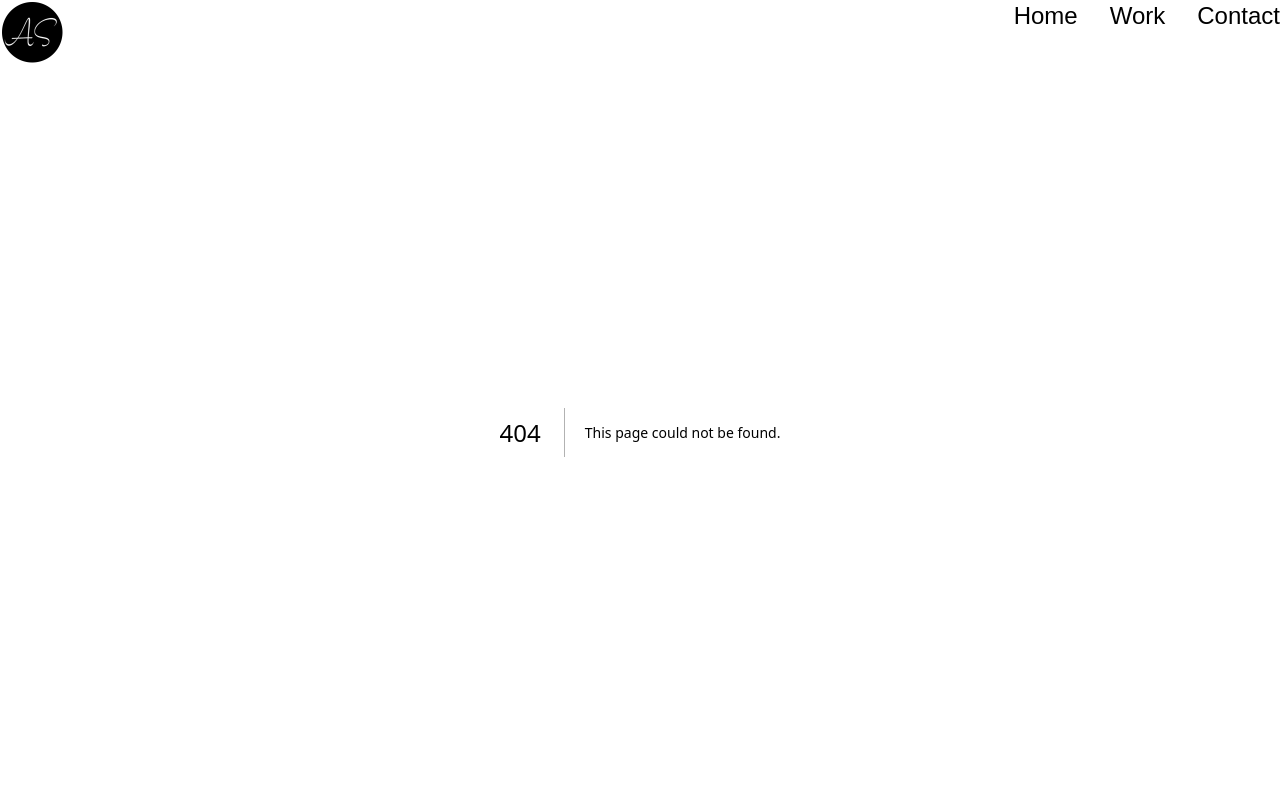
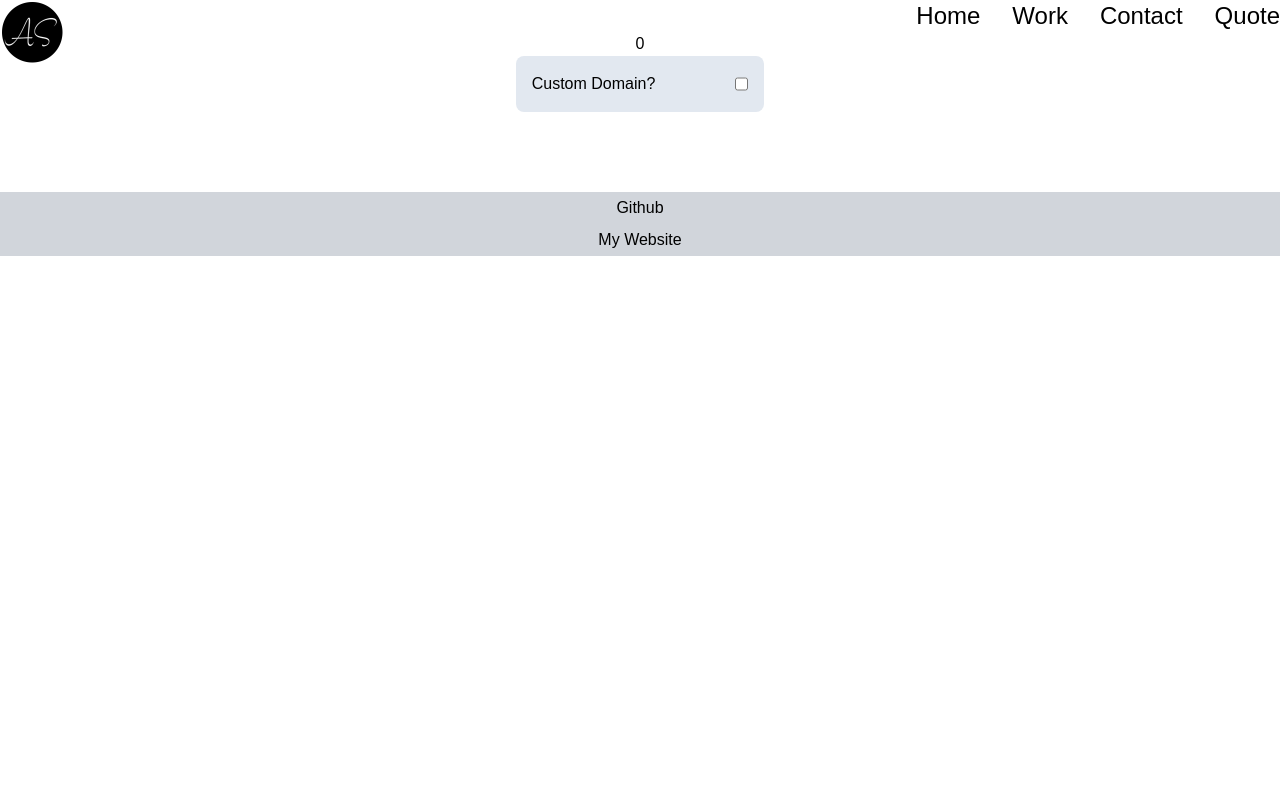
Before and after one commit to AroonSalotra/freelance-website, a Next.js app: page /quote in a window 1280 px wide. Before the commit this address had no page. Shown: the top 800 px of the page. Built offline with nearby package versions, Linux system fonts and the light colour scheme.

Commit message:
add quotes page

```diff
--- a/components/Navbar.tsx
+++ b/components/Navbar.tsx
@@ -13,7 +13,8 @@ const Navbar = () => {
     const navList: { body: string, redirect: string }[] = [
         { body: "Home", redirect: "/" },
         { body: "Work", redirect: "" },
-        { body: "Contact", redirect: "" }
+        { body: "Contact", redirect: "" },
+        { body: "Quote", redirect: "/quote" },
     ]
 
     return (
--- a/data/work-data.json
+++ b/data/work-data.json
@@ -10,7 +10,7 @@
         "imgUrl": "https://i.imgur.com/5kpGvdC.png"
     },
     {
-        "title": "Online Game",
+        "title": "Online Games",
         "body": "",
         "imgUrl": "https://i.imgur.com/pTeCofg.png"
     },
--- a/pages/index.tsx
+++ b/pages/index.tsx
@@ -9,6 +9,7 @@ import { MdPayment } from "react-icons/md"
 import { BsFillPencilFill } from "react-icons/bs"
 import Work from "../data/work-data.json"
 import { useInView } from "react-intersection-observer"
+import { AiFillLock, AiFillClockCircle, AiFillMobile } from "react-icons/ai"
 
 const fontStylistic = Dancing_Script({ subsets: ["latin"] })
 
@@ -16,11 +17,15 @@ export default function Home() {
 
   const [index, setIndex] = useState(90)
 
-  const { ref: refQuote, inView: observerBtn } = useInView({ triggerOnce: true })
-  const { ref: refWork, inView: observerWork } = useInView({ triggerOnce: false, threshold: 0.3 })
+  const { ref: refQuote, inView: observerBtn } = useInView({ triggerOnce: false })
+  const { ref: refWork, inView: observerWork } = useInView({ triggerOnce: false })
 
   const handleClick = () => {
     // return refWork.current?.scrollIntoView()
+  }
+
+  const handleSubmit = (e: React.FormEvent) => {
+    return e.preventDefault()
   }
 
   useEffect(() => {
@@ -86,34 +91,32 @@ export default function Home() {
 
       </section> */}
 
-      <section className="animate-stretch">
-        <h1 className="text-7xl font-serif py-12">Start your business today</h1>
-        <dl className="font-semibold max-w-3xl m-auto text-left">
+      <section className="animate-stretch bg-gray-100 border-b-8 py-20">
+        <h1 className="text-7xl font-serif pb-10">Start your business today</h1>
+        <dl className="max-w-3xl m-auto text-left text-2xl">
           <dt>TITLE</dt>
-          <dd className="pb-10">Lorem ipsum dolor sit amet, consectetur adipiscing elit, sed do eiusmod tempor incididunt ut labore et dolore magna aliqua. Ut enim ad minim veniam, quis nostrud exercitation ullamco laboris nisi ut aliquip ex ea commodo consequat.</dd>
+          <dd className="p-4">Quick and seamless integration of your idea to the final product.</dd>
           <dt>TITLE</dt>
-          <dd className="pb-10">Duis aute irure dolor in reprehenderit in voluptate velit esse cillum dolore eu fugiat nulla pariatur. Excepteur sint occaecat cupidatat non proident, sunt in culpa qui officia deserunt mollit anim id est laborum.</dd>
+          <dd className="p-4">24/7 email customer support system.</dd>
           <dt>TITLE</dt>
-          <dd className="pb-10">Amet nisl purus in mollis nunc sed id semper risus. Magnis dis parturient montes nascetur ridiculus mus mauris vitae. Suspendisse faucibus interdum posuere lorem.</dd>
+          <dd className="p-4">Amet nisl purus in mollis nunc sed id semper risus. Magnis dis parturient montes nascetur ridiculus mus mauris vitae. Suspendisse faucibus interdum posuere lorem.</dd>
         </dl>
       </section>
 
       <section ref={refWork}
-        className={`flex flex-col lg:flex-row justify-center items-stretch  rounded-lg px-4 py-40
-        ${observerWork ? "animate-fadeSide" : "opacity-0"} `}>
+        className={`flex flex-col lg:flex-row justify-center items-stretch rounded-lg px-4 py-40
+        ${observerWork ? "animate-fadeSide" : "opacity-0"}`}>
 
-        <div className="border-l-8 border-black p-12 lg:w-3/12 text-3xl">
+        <div className="border-l-8 border-black p-12 lg:w-fit text-3xl">
           {/* <h2 className="font-semibold">Create with no limits</h2> */}
 
-          <ul className="list-square flex text-left flex-col gap-4 lg:pt-[40%]">
+          <ul className="list-square flex text-left flex-col gap-4 lg:pt-[60%]">
             <li>Search optimisation</li>
             <li>Mobile friendly</li>
             <li>Secure connection</li>
           </ul>
         </div>
 
-        <div className="">
-          {/* <h2 className="text-3xl py-8 ">What we do</h2> */}
 
         <div className="flex flex-col transition-opacity sm:grid grid-cols-2">
 
@@ -121,7 +124,6 @@ export default function Home() {
             return <div key={title}
               className="flex flex-col text-left text-2xl items-center">
               <h1 className="pl-4 font-semibold">{title}</h1>
-
 
               <Image
                 src={imgUrl}
@@ -133,14 +135,15 @@ export default function Home() {
             </div>
           })}
         </div>
-        </div>
+
       </section>
 
-      <div className={observerBtn ? "py-20 animate-fadeUp" : ""} ref={refQuote}>
-        <button className="btn !text-4xl">
-          Get a quote
+
+      <button className={observerBtn ? "py-20 animate-fadeUp" : ""} ref={refQuote}>
+        <Link href={"/quote"} className="btn !text-5xl">
+          Get Started
+        </Link>
       </button>
-      </div>
 
     </>
   )
--- /dev/null
+++ b/pages/quote.tsx
@@ -0,0 +1,31 @@
+import React, { useState } from "react";
+
+
+const Quote = () => {
+    const [price, setPrice] = useState<number>(0)
+
+    const handleSubmit = (e: React.FormEvent<HTMLFormElement>) => {
+        e.preventDefault()
+    }
+
+    return (
+        <div>
+            {/* <h1>This is the new page!</h1> */}
+            <h1>{price}</h1>
+
+            <form className="flex flex-col"
+                action=""
+                onSubmit={handleSubmit}>
+
+                <div className="form-question">
+                    <label htmlFor="qone">Custom Domain?</label>
+                    <input type="checkbox" name="" id="qone" />
+                </div>
+
+                {/* <button>Submit</button> */}
+            </form>
+        </div>
+    );
+}
+
+export default Quote;
--- a/styles/globals.css
+++ b/styles/globals.css
@@ -35,7 +35,15 @@ body {
 }
 
 .btn {
-  @apply border-2 border-black w-fit m-auto p-4 rounded-xl text-3xl hover:bg-black hover:text-white
+  @apply border-2 border-black w-fit m-auto p-4 text-3xl hover:bg-black hover:text-white
+}
+
+.icon-xl {
+  @apply text-8xl m-auto
+}
+
+.form-question {
+  @apply bg-slate-200 mx-auto p-4 flex rounded-lg sm:gap-20
 }
 
 .info {
```
Lines whose indentation alone changed are shown as unchanged.
